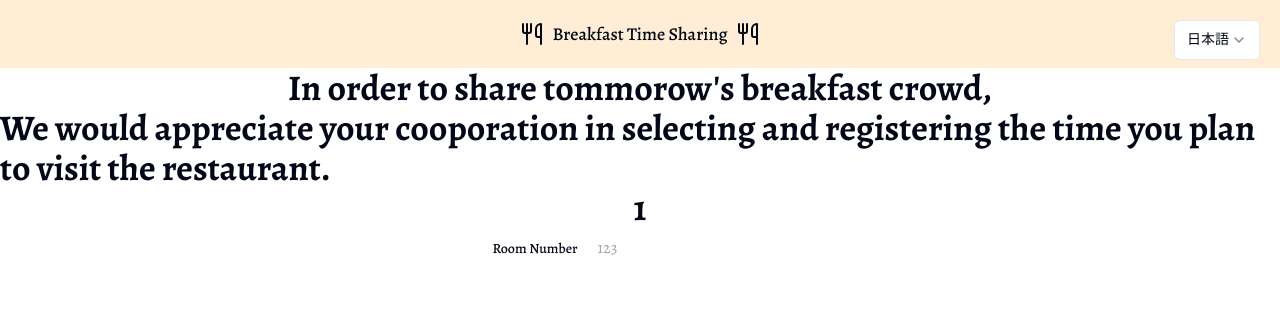
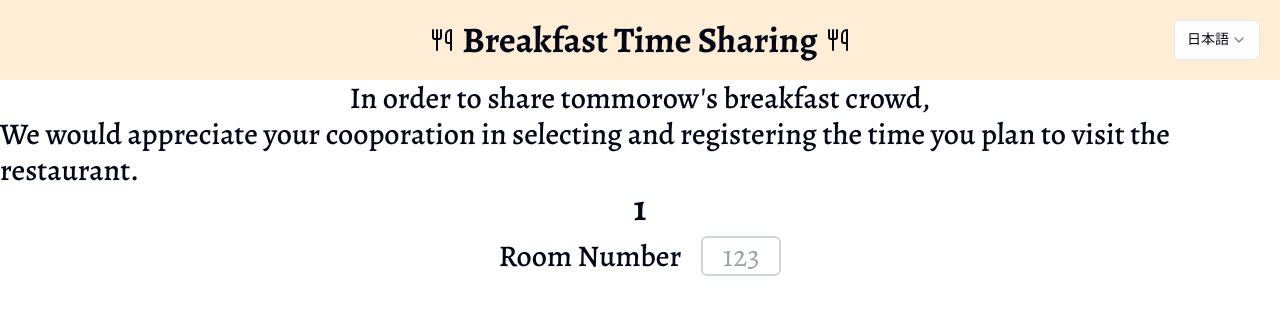
Before and after one commit to Ahoxa/CrowdPredictionApp, a Next.js app: page /1 in a window 1280 px wide. Shown: the top 314 px of the page. Built offline with nearby package versions, Linux system fonts and the light colour scheme.

Commit message:
change font-sizes

```diff
--- a/src/app/[date]/page.tsx
+++ b/src/app/[date]/page.tsx
@@ -14,11 +14,11 @@ const Detail: React.FC = () => {
 
   return (
     <div className="flex flex-col justify-center items-center">
-      <h1>In order to share tommorow's breakfast crowd,</h1>
-      <h1>
+      <h2>In order to share tommorow's breakfast crowd,</h2>
+      <h2>
         We would appreciate your cooporation in selecting and registering the
         time you plan to visit the restaurant.
-      </h1>
+      </h2>
       <h1>{formattedDate}</h1>
       <RoomNumForm />
     </div>
--- a/src/components/Navbar.tsx
+++ b/src/components/Navbar.tsx
@@ -14,7 +14,7 @@ export default function Navbar() {
     <div className="flex justify-center relative py-5 bg-orange-100">
       <Link href={"/"} className="flex gap-2 items-center">
         <Utensils />
-        <p className="text-lg font-medium">Breakfast Time Sharing</p>
+        <h1>Breakfast Time Sharing</h1>
         <Utensils/>
       </Link>
       <div className="absolute right-5">
--- a/src/components/RoomNumForm.tsx
+++ b/src/components/RoomNumForm.tsx
@@ -31,7 +31,7 @@ const RoomNumForm = () => {
     <Form {...form}>
       <form onSubmit={form.handleSubmit(onSubmit)}>
         <FormItem>
-          <FormLabel htmlFor="roomNumber" className="mr-5">Room Number</FormLabel>
+          <FormLabel htmlFor="roomNumber" className="mr-5 text-3xl">Room Number</FormLabel>
           <FormField
             control={form.control}
             name="roomNumber"
@@ -41,6 +41,7 @@ const RoomNumForm = () => {
                 type="string"
                 id="roomNumber"
                 placeholder="123"
+                className="border-2 border-gray-300 rounded-md w-20 h-10 text-center text-3xl"
               />
             )}
           />
```
